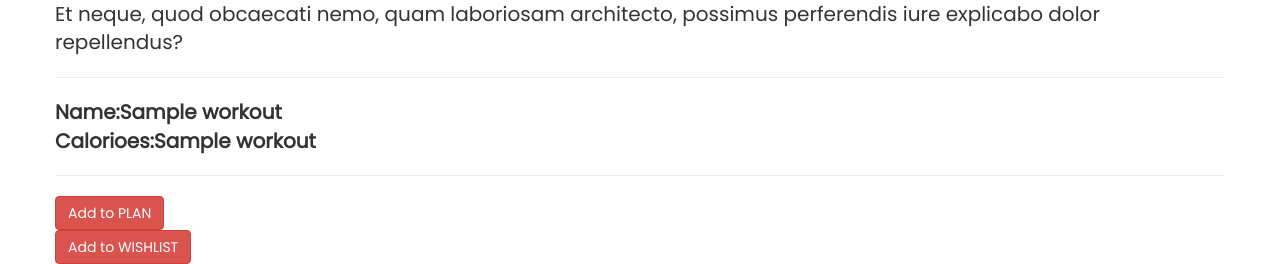
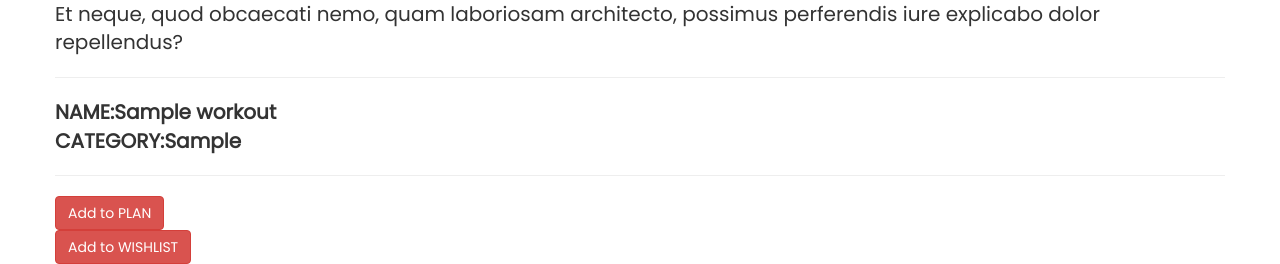
Before and after one commit to JunguLiu/Count_Me_In, a Django app: page /workouts/1/ in a window 1280 px wide. Shown: the part 946-1210 px from the top of the page. Run offline with Django 3.2, Linux system fonts and the light colour scheme; tables that the repository leaves empty hold one stand-in row (values such as "Sample post"); grey boxes marked "Sample" are stand-in pictures; some libraries are stand-ins or nearby versions.

Commit message:
minor change

```diff
--- a/main_app/templates/workout_detail/workout_detail.html
+++ b/main_app/templates/workout_detail/workout_detail.html
@@ -18,8 +18,8 @@
                 </p>
                 <hr>
                 <div class="workout-list">
-                    <span class="posted_in"><strong>Name:{{workout.name}} </strong> </span><br />
-                    <span class="tagged_as"><strong>Calorioes:{{workout.name}}</strong> </span> <br />
+                    <span class="posted_in"><strong>NAME:{{workout.name}} </strong> </span><br />
+                    <span class="tagged_as"><strong>CATEGORY:{{workout.category}}</strong> </span> <br />
                     <!-- <span class="tagged_as"><strong>Categoris:</strong> </span><br /> -->
                 </div>
                 <hr>
```
